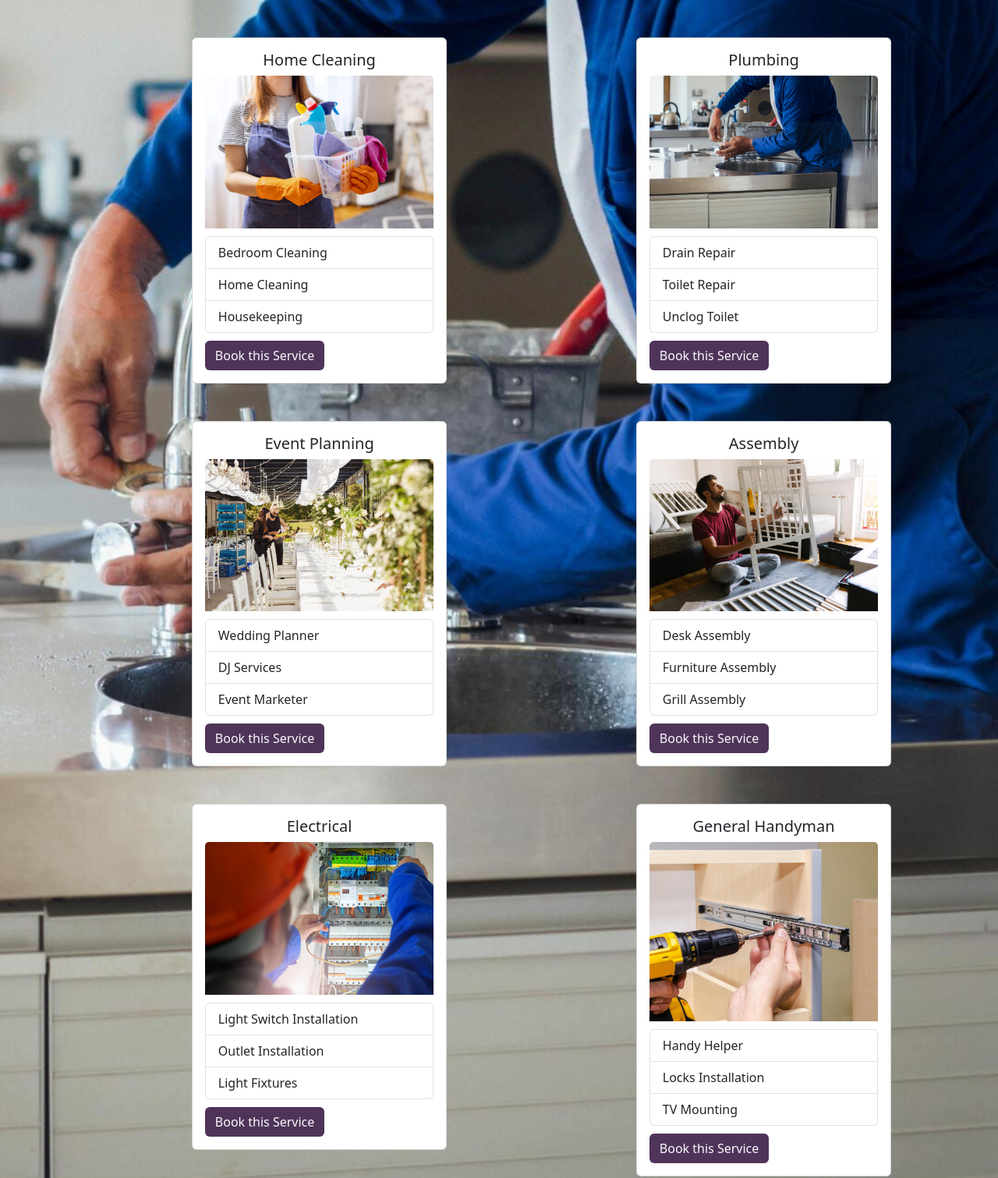
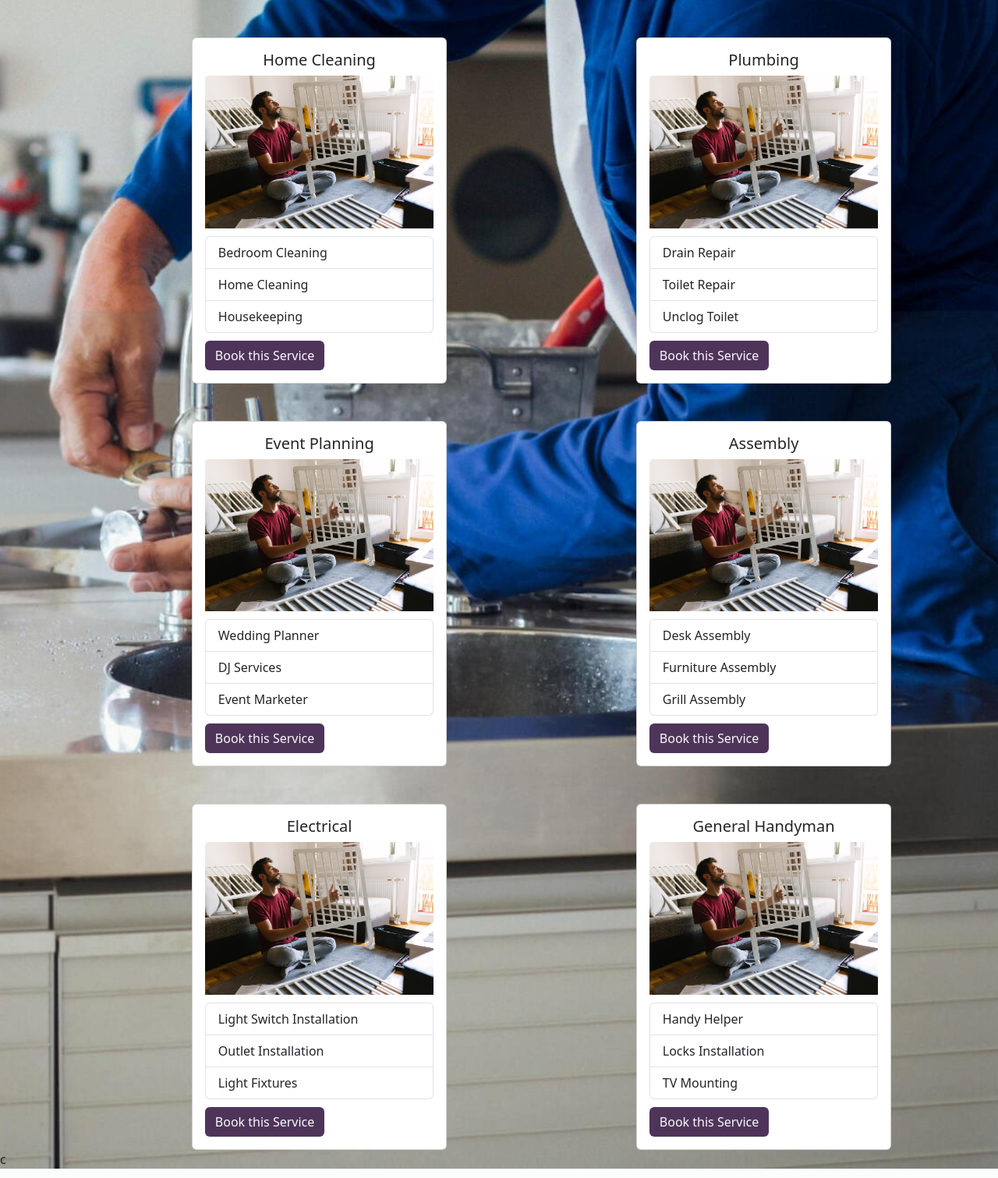
Before and after one commit to sarachafikidrissi/Locallinker, a Flask app: page /services in a window 1280 px wide. Shown: the part 72-1583 px from the top of the page at 78% size. Run offline with Flask 3, Linux system fonts and the light colour scheme; data comes from the database, SQL or seed files in the repository.

Commit message:
updates services images tag

```diff
--- a/application/templates/services.html
+++ b/application/templates/services.html
@@ -122,7 +122,7 @@
         <div class="card-body service">
           <h5 class="card-title text-center">{{ service }}</h5>
           <!-- You can add image here -->
-          <img src="../static/Images/{{ service|urlencode }}.jpg" class="card-img-top">
+          <img src="../static/Images/assembly.jpg" class="card-img-top">
           <div class="list-group">
             {% for sub_service in data.sub_services %}
             <a href="#" class="list-group-item list-group-item-action">{{ sub_service }}</a>
```
